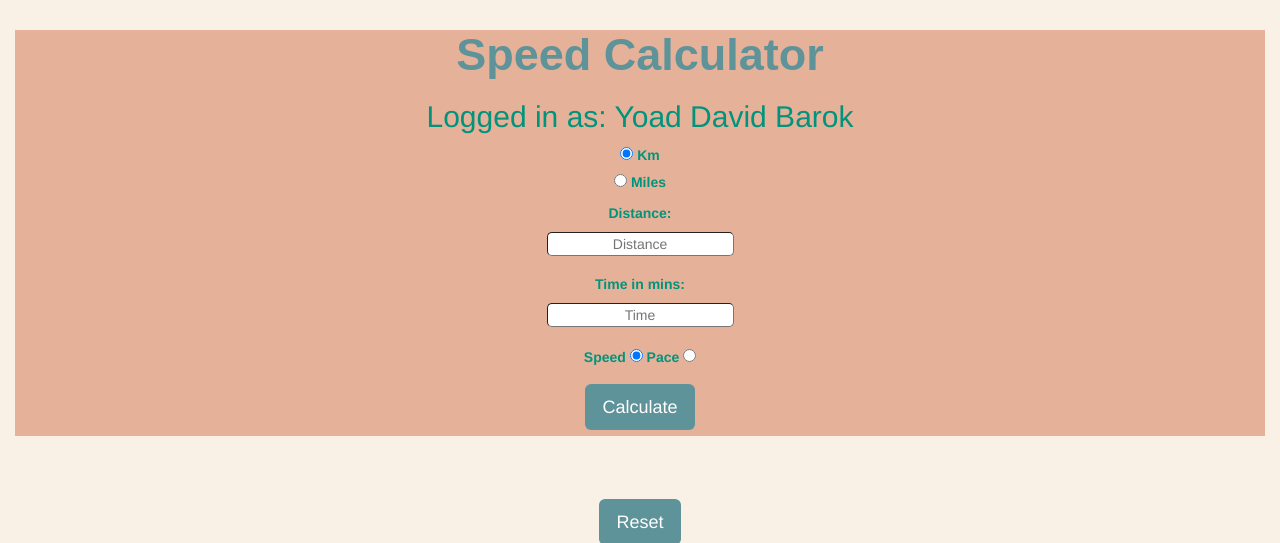
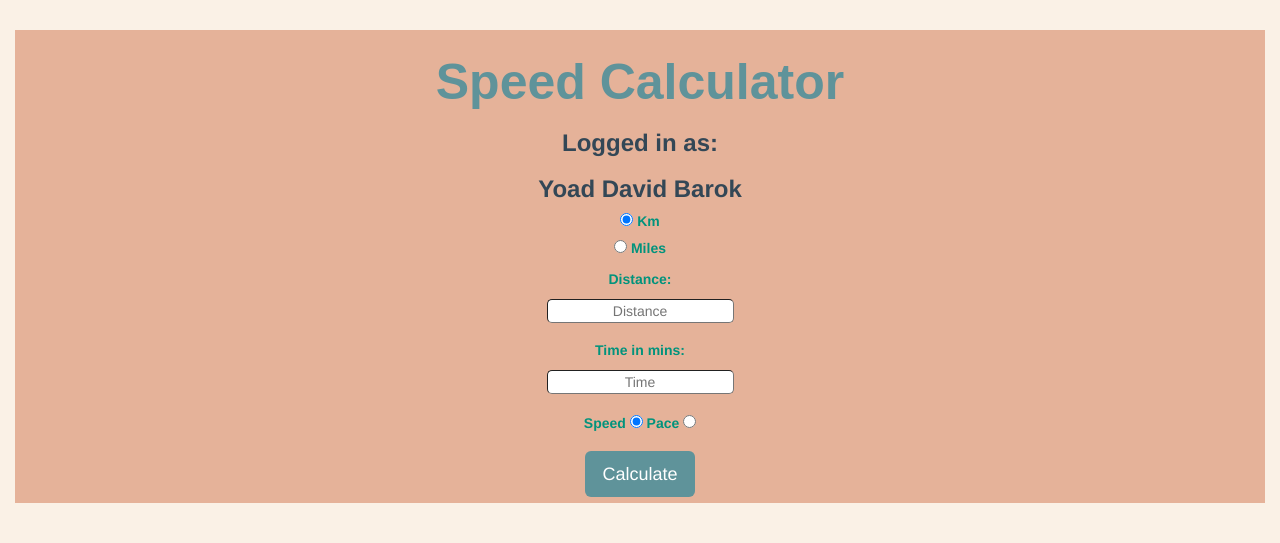
Before and after one commit to YoadBarok/RunNow, a Flask app: page / in a window 1280 px wide. Shown: the top 543 px of the page. Run offline with Flask 2, Linux system fonts and the light colour scheme; the first user in the database is signed in; some libraries are stand-ins or nearby versions.

Commit message:
adjust heading sizes

```diff
--- a/static/css/styles.css
+++ b/static/css/styles.css
@@ -10,10 +10,17 @@ footer {
 }
 
 h1 {
+    padding-top: 2%;
     font-family: sans-serif;
     font-weight: bold;
-    font-size: 45px;
+    font-size: 50px;
     color: #5F939A;
+}
+
+h3 {
+    margin-bottom: 0.5%;
+    color: #334756;
+    font-weight: bold;
 }
 
 .item {
--- a/templates/index.html
+++ b/templates/index.html
@@ -11,7 +11,8 @@
 <div class="card top-part">
     <h1>Speed Calculator</h1>
     {% if logged_in %}
-    <h2>Logged in as: {{user.name}}</h2>
+    <h3>Logged in as:</h3>
+    <h3>{{user.name}}</h3>
     {% endif %}
     <form action="{{url_for('home')}}" name="converter" method="post">
         <div class="container">
```
